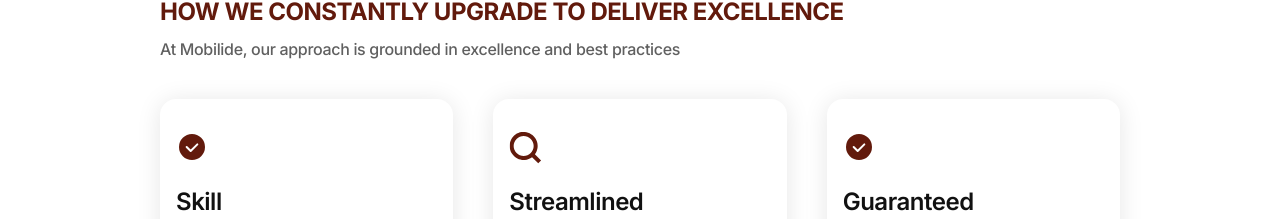
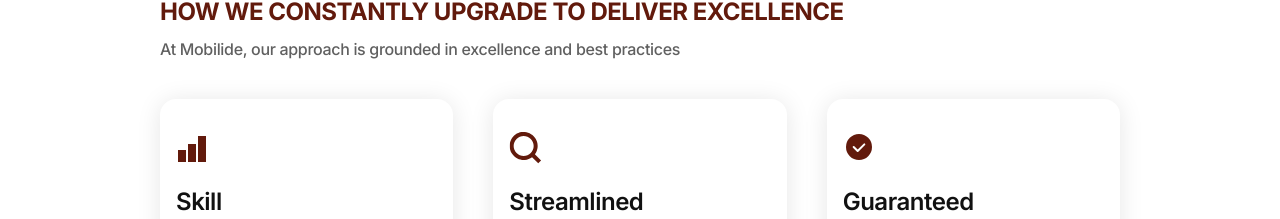
Before and after one commit to Panth1823/Mobiglide, a React (Vite) app: page / in a window 1280 px wide. Shown: the part 6019-6238 px from the top of the page. Built offline with nearby package versions, Linux system fonts and the light colour scheme.

Commit message:
update Home.jsx

```diff
--- a/src/components/Home.jsx
+++ b/src/components/Home.jsx
@@ -500,42 +500,8 @@ const Home = () => {
           <div className="card-main">
             <div className="resource-card">
               <div className="resouce-svg">
-                <svg
-                  xmlns="http://www.w3.org/2000/svg"
-                  width="32"
-                  height="32"
-                  viewBox="0 0 32 32"
-                  fill="none"
-                  xmlns="http://www.w3.org/2000/svg"
-                >
-                  <mask
-                    id="mask0_7_5748"
-                    style={{ maskType: "luminance" }}
-                    maskUnits="userSpaceOnUse"
-                    x="3"
-                    y="3"
-                    width="26"
-                    height="26"
-                  >
-                    <path
-                      d="M4 16C4 9.37333 9.37333 4 16 4C22.6267 4 28 9.37333 28 16C28 22.6267 22.6267 28 16 28C9.37333 28 4 22.6267 4 16Z"
-                      fill="white"
-                      stroke="white"
-                      strokeWidth="2"
-                      strokeLinecap="round"
-                      strokeLinejoin="round"
-                    />
-                    <path
-                      d="M10.6667 16L14.6667 20L21.3334 13.3333"
-                      stroke="black"
-                      strokeWidth="2"
-                      strokeLinecap="round"
-                      strokeLinejoin="round"
-                    />
-                  </mask>
-                  <g mask="url(#mask0_7_5748)">
-                    <path d="M32 0H0V32H32V0Z" fill="#621A0C" />
-                  </g>
+                <svg xmlns="http://www.w3.org/2000/svg" width="32" height="33" viewBox="0 0 32 33" fill="none">
+                  <path d="M30 30.9492H22V4.94922H30V30.9492ZM20 30.9492H12V12.9492H20V30.9492ZM10 30.9492H2V18.9492H10V30.9492Z" fill="#621A0C" />
                 </svg>
               </div>
               <div className="resource-content">
```
